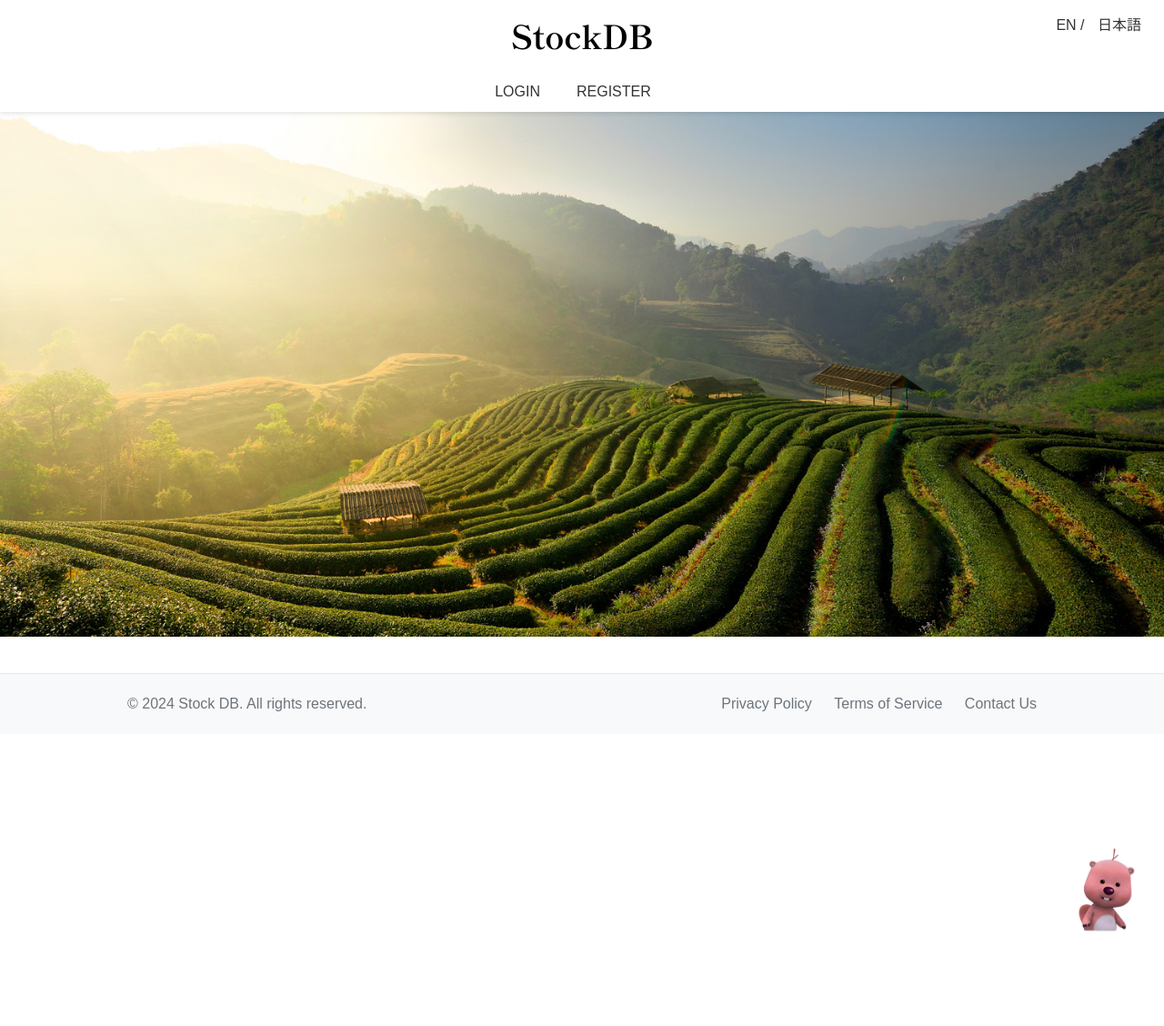
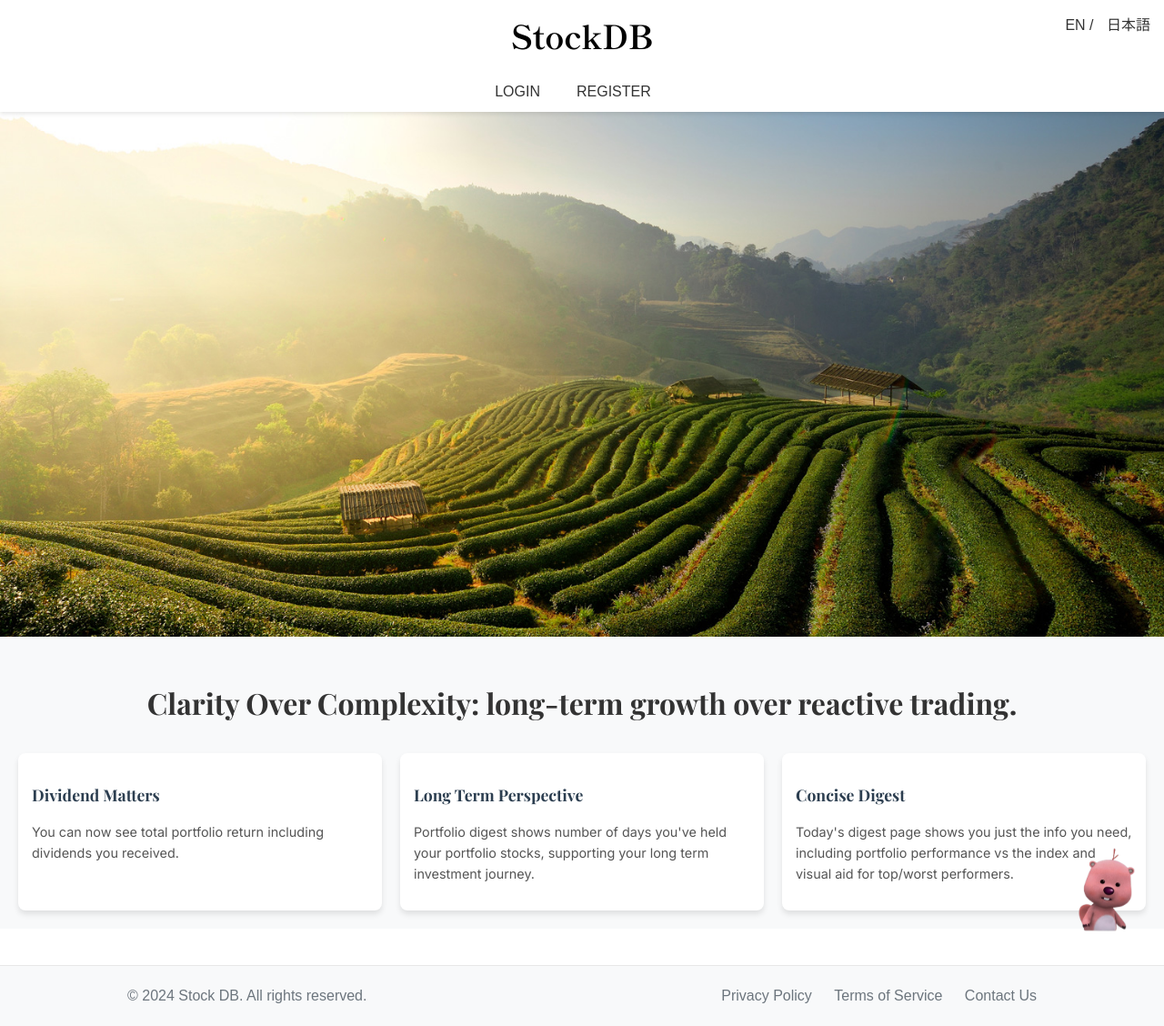
Before and after one commit to kkanamaru17/yourstockdb, a Flask app: page / in a window 1280 px wide. Shown: the whole page at 91% size. Run offline with Flask 2, Linux system fonts and the light colour scheme.

Commit message:
added features on landing page

```diff
--- a/static/styles.css
+++ b/static/styles.css
@@ -77,6 +77,9 @@ body {
     border-radius: 0;
     box-shadow: none;
     margin: 0 auto;
+    position: relative;  /* Add this line */
+    position: relative;
+    padding-top: 40px; /* Add space at the top for the welcome message */
 }
 
 h1, h2, h3 {
@@ -641,9 +644,9 @@ input[type="password"].form-input {
 }
 
 .language-selector {
-    position: fixed;
+    position: absolute;
     top: 10px;
-    right: 10px;
+    right: 0;
     z-index: 1000;
     background-color: rgba(255, 255, 255, 0.8);
     padding: 5px 10px;
@@ -659,3 +662,86 @@ input[type="password"].form-input {
 .language-selector a:hover {
     text-decoration: underline;
 }
+
+.welcome-message {
+    /* position: absolute; */
+    /* top: 10px; */
+    /* left: 0; */
+    font-size: 0.9em;
+    background-color: rgba(255, 255, 255, 0.8);
+    padding: 5px 0; /* Remove horizontal padding */
+    border-radius: 5px;
+    width: 100%; /* Stretch across the container */
+}
+
+.features {
+    padding: 20px 20px;
+    background-color: #f8f9fa;
+}
+
+.features h2 {
+    text-align: center;
+    margin-bottom: 30px;
+    font-family: 'Playfair Display', serif;
+    color: #333;
+}
+
+.feature-list {
+    display: flex;
+    justify-content: space-between;
+    gap: 20px;
+    flex-wrap: nowrap;
+}
+
+.feature-item {
+    flex: 1;
+    background-color: #ffffff;
+    border-radius: 8px;
+    padding: 15px;
+    box-shadow: 0 4px 6px rgba(0, 0, 0, 0.1);
+    transition: transform 0.3s ease;
+}
+
+.feature-item:hover {
+    transform: translateY(-5px);
+}
+
+.feature-item h3 {
+    font-family: 'Playfair Display', serif;
+    color: #2c3e50;
+    margin-bottom: 10px;
+    font-size: 1.1em;
+}
+
+.feature-item p {
+    font-family: 'Inter', sans-serif;
+    color: #555;
+    line-height: 1.6;
+    font-size: 0.9em;
+}
+
+@media (max-width: 768px) {
+    .feature-list {
+        flex-direction: column;
+    }
+
+    .feature-item {
+        width: 100%;
+    }
+}
+
+.logo-style {
+    font-family: 'Playfair Display', serif; /* Assuming this is the font used for the logo */
+    font-size: 2rem; /* Adjust size as needed */
+    font-weight: 700;
+    color: #333; /* Use the same color as your logo */
+    text-align: center;
+    margin-bottom: 30px;
+}
+
+.features .logo-style {
+    /* Any specific adjustments for the features section */
+    max-width: 80%; /* Limit width for better readability */
+    margin-left: auto;
+    margin-right: auto;
+}
--- a/templates/dashboard.html
+++ b/templates/dashboard.html
@@ -12,9 +12,10 @@
 </head>
 
 <body>
-
     <div class="container">
-        <h1>{{ translations[language]['welcome_user'].format(current_user.username) }}</h1>
+        <div class="welcome-message">
+            {{ translations[language]['welcome_user'].format(current_user.username) }}
+        </div>
         <h1>{{ translations[language]['stock_db'] }}</h1>
         <div class="language-selector">
             <a href="{{ url_for('set_language', language='en') }}">EN /</a>
--- a/templates/home.html
+++ b/templates/home.html
@@ -30,9 +30,24 @@
     <div class="banner"></div>
     <img src="{{ url_for('static', filename='images/loopy.png') }}" alt="character" style="width:100px; height:auto;" class="dog-image">
 
-    <!-- <footer class="footer-home">
-        <p>&copy; 2024 StockDB. All rights reserved.</p>
-    </footer> -->
+    <section class="features">
+        <h2 class="logo-style">{{ translations[language]['platform_philosophy'] }}</h2>
+        <div class="feature-list">
+            <div class="feature-item">
+                <h3>{{ translations[language]['dividend_matters'] }}</h3>
+                <p>{{ translations[language]['dividend_description'] }}</p>
+            </div>
+            <div class="feature-item">
+                <h3>{{ translations[language]['long_term_perspective'] }}</h3>
+                <p>{{ translations[language]['long_term_description'] }}</p>
+            </div>
+            <div class="feature-item">
+                <h3>{{ translations[language]['concise_digest'] }}</h3>
+                <p>{{ translations[language]['concise_digest_description'] }}</p>
+            </div>
+        </div>
+    </section>
+
     <footer class="footer">
         <div class="footer-content">
             <p>&copy; 2024 Stock DB. All rights reserved.</p>
--- a/translations.py
+++ b/translations.py
@@ -109,9 +109,16 @@ translations = {
         'username': 'Username',
         'password': 'Password',
         'submit': 'Submit',
-        'already_have_account': 'Already have an account? Log In'
+        'already_have_account': 'Already have an account? Log In',
 
-
+        # ... existing translations ...
+        'platform_philosophy': "Clarity Over Complexity: long-term growth over reactive trading.",
+        'dividend_matters': 'Dividend Matters',
+        'dividend_description': 'You can now see total portfolio return including dividends you received.',
+        'long_term_perspective': 'Long Term Perspective',
+        'long_term_description': "Portfolio digest shows number of days you've held your portfolio stocks, supporting your long term investment journey.",
+        'concise_digest': 'Concise Digest',
+        'concise_digest_description': "Today's digest page shows you just the info you need, including portfolio performance vs the index and visual aid for top/worst performers.",
     },
     'jp': {
         # translations for home and login
@@ -202,9 +209,9 @@ translations = {
         'analyst_rating': 'アナリスト評価',
         'number_of_analysts': 'アナリスト数',
         'recent_stock_chart': '最近の株価チャート',
-        'valuation_history': '評価履歴',
+        'valuation_history': 'Valuation History',
         'metric': '指標',
-        'valuation_not_available': 'この株式の評価履歴は利用できません。',
+        'valuation_not_available': 'この株式のValuation履歴は利用できません。',
         'memo': 'メモ',
         'save_memo': 'メモを保存',
 
@@ -223,7 +230,16 @@ translations = {
         'username': 'ユーザー名',
         'password': 'パスワード',
         'submit': '送信',
-        'already_have_account': 'すでにアカウントをお持ちですか？'
+        'already_have_account': 'すでにアカウントをお持ちですか？',
+
+        # ... existing translations ...
+        'platform_philosophy': "複雑さよりも明瞭さ：頻繁な取引より長期的成長",
+        'dividend_matters': '配当の重要性',
+        'dividend_description': '受け取った配当金を含む総ポートフォリオリターンを確認できるようになりました。',
+        'long_term_perspective': '長期的な視点',
+        'long_term_description': 'ポートフォリオダイジェストでは、保有株式の日数を表示し、長期投資の旅をサポートします。',
+        'concise_digest': '簡潔なダイジェスト',
+        'concise_digest_description': '今日のダイジェストページでは、ポートフォリオのパフォーマンス対指数比較や、トップ/ワーストパフォーマーの視覚的補助を含む、必要な情報だけを表示します。',
 
     }
 }
```
